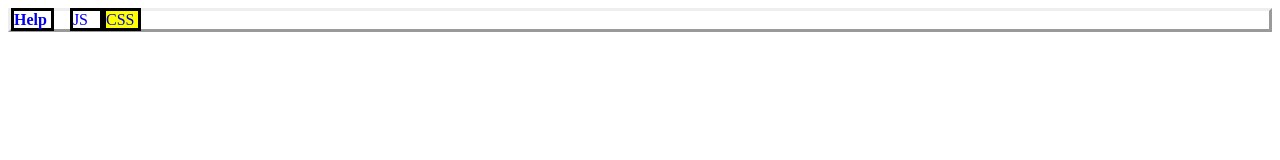
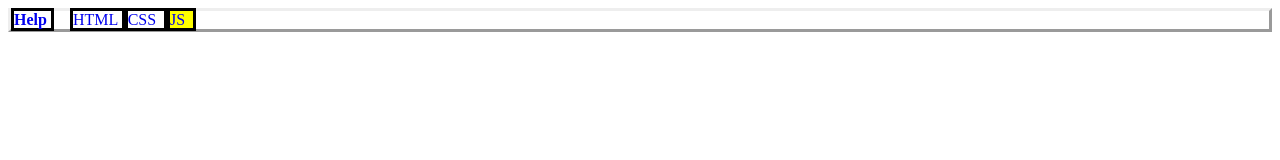
Before and after one commit to justin226/help, a plain HTML site: page css.html in a window 1280 px wide. Drawn offline with Linux system fonts and the light colour scheme.

Commit message:
Update css.html

```diff
--- a/css.html
+++ b/css.html
@@ -16,10 +16,13 @@
     </div>
     &nbsp;&nbsp;&nbsp;
     <div style=" width: 70px">
-      <a href="https://justin226.github.io/help/js">JS&nbsp;&nbsp;</a>
+      <a href="https://justin226.github.io/help/html">HTML</a>
+    </div>
+    <div style=" width: 70px">
+      <a href="https://justin226.github.io/help/css">CSS&nbsp;</a>
     </div>
     <div style="background-color: yellow; width: 70px">
-      <a href="https://justin226.github.io/help/css">CSS&nbsp;</a>
+      <a href="https://justin226.github.io/help/js">JS&nbsp;&nbsp;</a>
     </div>
   </header>
 
```
